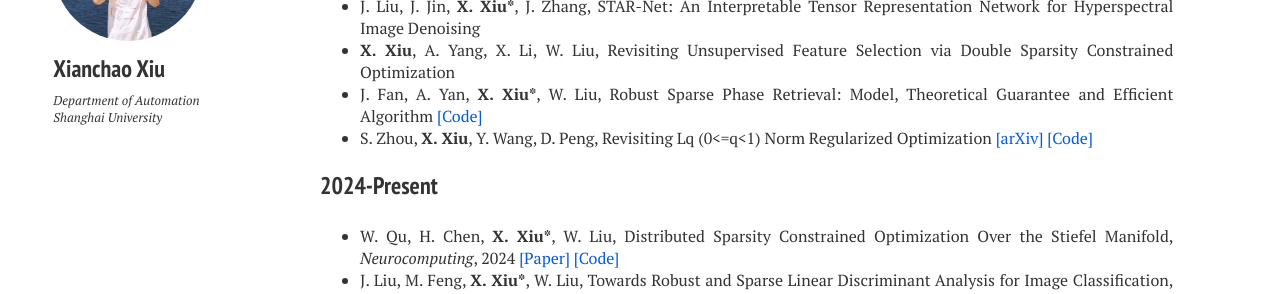
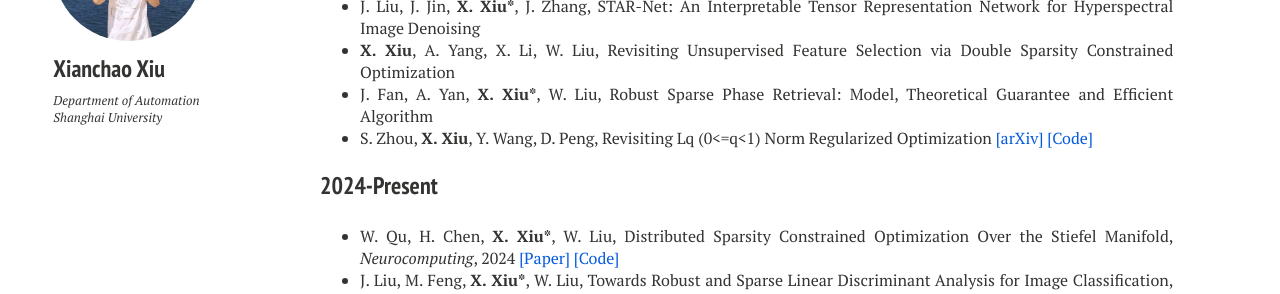
Before and after one commit to xianchaoxiu/xianchaoxiu.github.io, a Jekyll site: the page built from journals/index.md, in a window 1280 px wide. Shown: the part 181-475 px from the top of the page. Built offline with Jekyll 4.4.1, drawn with Linux system fonts in a browser that asks for light colours; nearby versions of some CDN libraries.

Commit message:
Update index.md

```diff
--- a/journals/index.md
+++ b/journals/index.md
@@ -11,7 +11,7 @@ share: false
 ### Preprint
 * J. Liu, J. Jin, <b>X. Xiu*</b>, J. Zhang, STAR-Net: An Interpretable Tensor Representation Network for Hyperspectral Image Denoising <br>
 * <b>X. Xiu</b>, A. Yang, X. Li, W. Liu, Revisiting Unsupervised Feature Selection via Double Sparsity Constrained Optimization <br>
-* J. Fan, A. Yan, <b>X. Xiu*</b>, W. Liu, Robust Sparse Phase Retrieval: Model, Theoretical Guarantee and Efficient Algorithm  <a href="https://github.com/xianchaoxiu/HPR" class="textlink" target="_blank">[Code]</a> <br>
+* J. Fan, A. Yan, <b>X. Xiu*</b>, W. Liu, Robust Sparse Phase Retrieval: Model, Theoretical Guarantee and Efficient Algorithm  <br>
 * S. Zhou, <b>X. Xiu</b>, Y. Wang, D. Peng, Revisiting Lq (0<=q<1) Norm Regularized Optimization <a href="https://arxiv.org/abs/2306.14394" class="textlink" target="_blank">[arXiv]</a> <a href="https://github.com/ShenglongZhou/PSNP" class="textlink" target="_blank">[Code]</a> <br>
 
 ### 2024-Present
```
